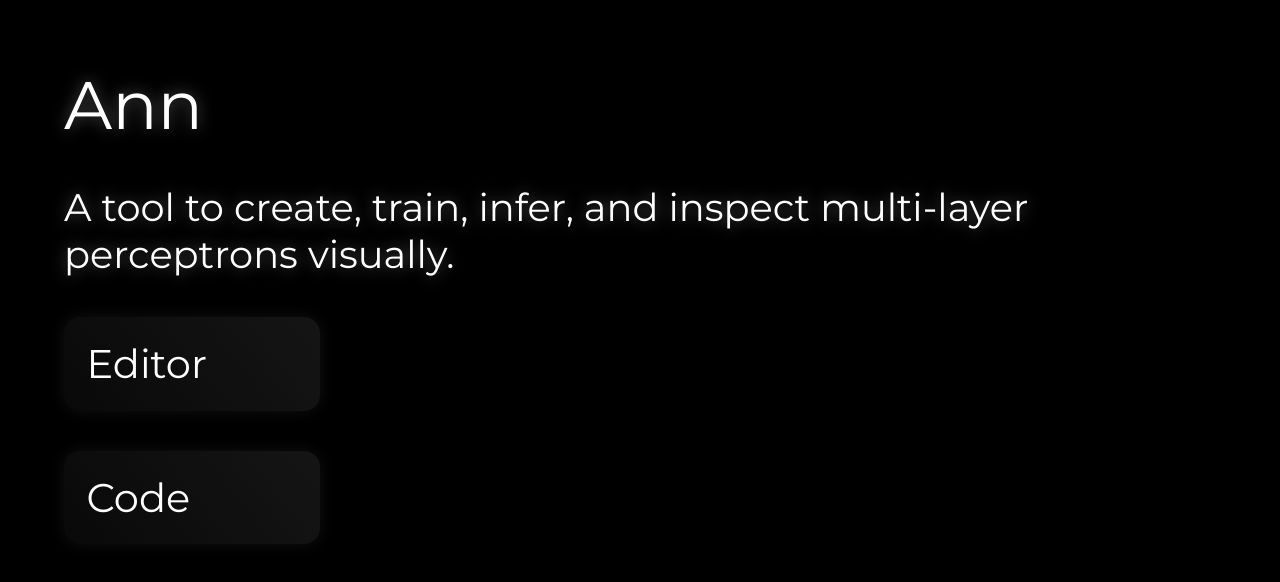
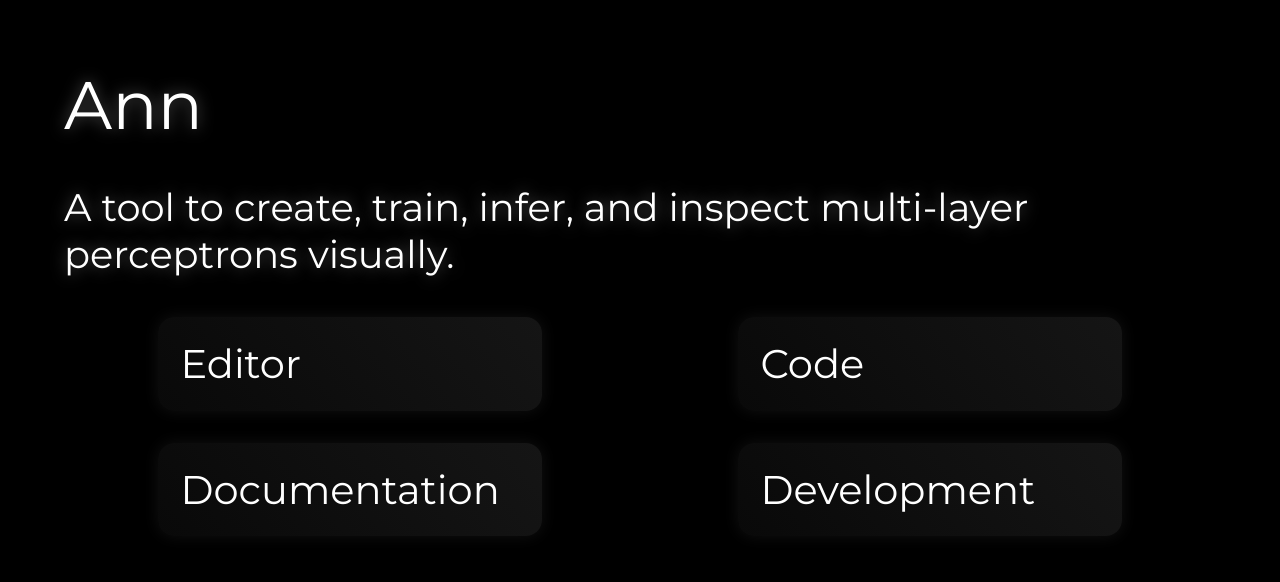
Before and after one commit to EmfGit450/Ann_Mirror, a plain HTML site: page index.html in a window 1280 px wide. Drawn offline with Linux system fonts and the light colour scheme.

```diff
--- a/Ann/ts/camera.ts
+++ b/Ann/ts/camera.ts
@@ -2,7 +2,6 @@ import "@babylonjs/core/Culling/ray";
 import type { Scene } from "@babylonjs/core/scene";
 import { ArcRotateCamera } from "@babylonjs/core/Cameras/arcRotateCamera";
 import { Vector3 } from "@babylonjs/core/Maths/math.vector";
-import { PointerEventTypes } from "@babylonjs/core/Events/pointerEvents";
 
 //bn -> babylonjs
 
--- a/index.html
+++ b/index.html
@@ -3,7 +3,7 @@
   <head>
     <meta charset="UTF-8" />
     <meta name="viewport" content="width=device-width, initial-scale=1.0" />
-    <title>Nodal</title>
+    <title>Ann</title>
     <style>
 	    @import url('https://fonts.googleapis.com/css2?family=Montserrat:ital,wght@0,100..900;1,100..900&display=swap');
 
@@ -42,7 +42,6 @@
             padding: 0;
             height: 100%;
             width: 100%;
-        overflow: hidden;
 		}
 	    body {
 		    background: black;
@@ -64,10 +63,15 @@
 	    }
 
 	    nav {
-	      display: flex;
-	      flex-direction: column;
-	      align-items: flex-start;
-	      gap: 2.5rem;
+            display: grid;
+            grid-template-columns: repeat(2, 1fr);
+			column-gap: 0.5rem;
+            row-gap: 2rem;
+            justify-items: center;
+            align-items: center;
+        }
+		.main-links {
+			margin-top: 2rem;
 		}
 
 	    nav a {
@@ -81,12 +85,13 @@
 		    box-shadow: 0 0 1rem #111111;
 		    background: linear-gradient(51deg, #090909, #151515);
 		    color: white;
-		    width: 16rem;
+		    width: 100%;
+			max-width: 24rem;
 		    padding: 1.4rem;
 		    border-radius: 1rem;
 		    font-size: 2.5rem;
 	    }
-	    nav a:last-child {
+	    nav a:nth-child(3), a:nth-child(4) {
 	      animation-name: fade-in-up;
 	    }
 	    nav a:hover, a:active {
@@ -102,9 +107,11 @@
   <body>
     <header>Ann</header>
     <p>A tool to create, train, infer, and inspect multi-layer perceptrons visually.</p>
-    <nav>
+    <nav class="main-links">
       <a target="_blank" href="editor.html">Editor</a>
       <a target="_blank" href="https://gitlab.com/EmfGit450/ann">Code</a>
+	  <a target="_blank" href="editor.html">Documentation</a>
+      <a target="_blank" href="https://gitlab.com/EmfGit450/ann">Development</a>
     </nav>
   </body>
 </html>
```
Also changed, not shown: Ann/ts/structure.ts (+3 -4 lines), 2 other files. Lines whose indentation alone changed are shown as unchanged.
